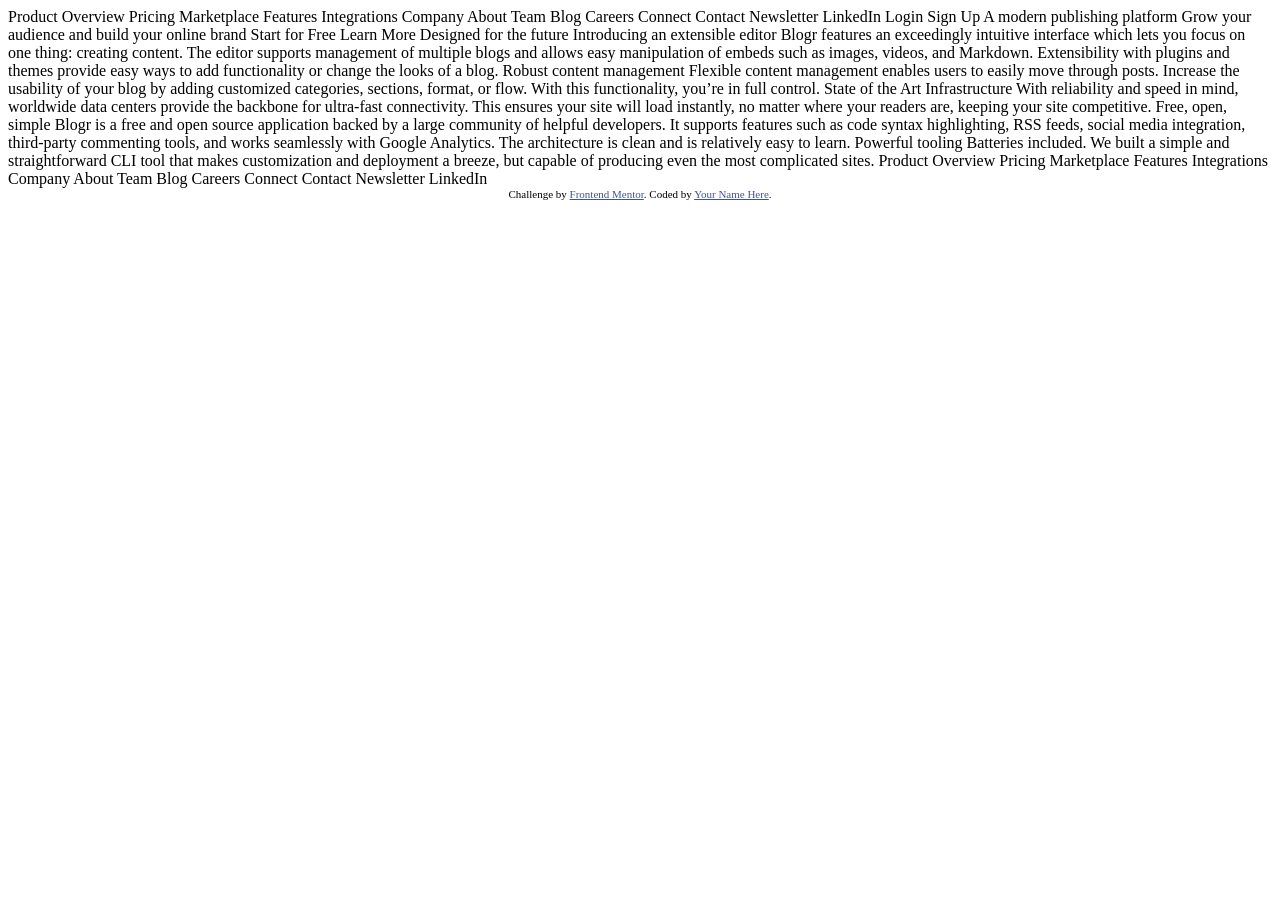
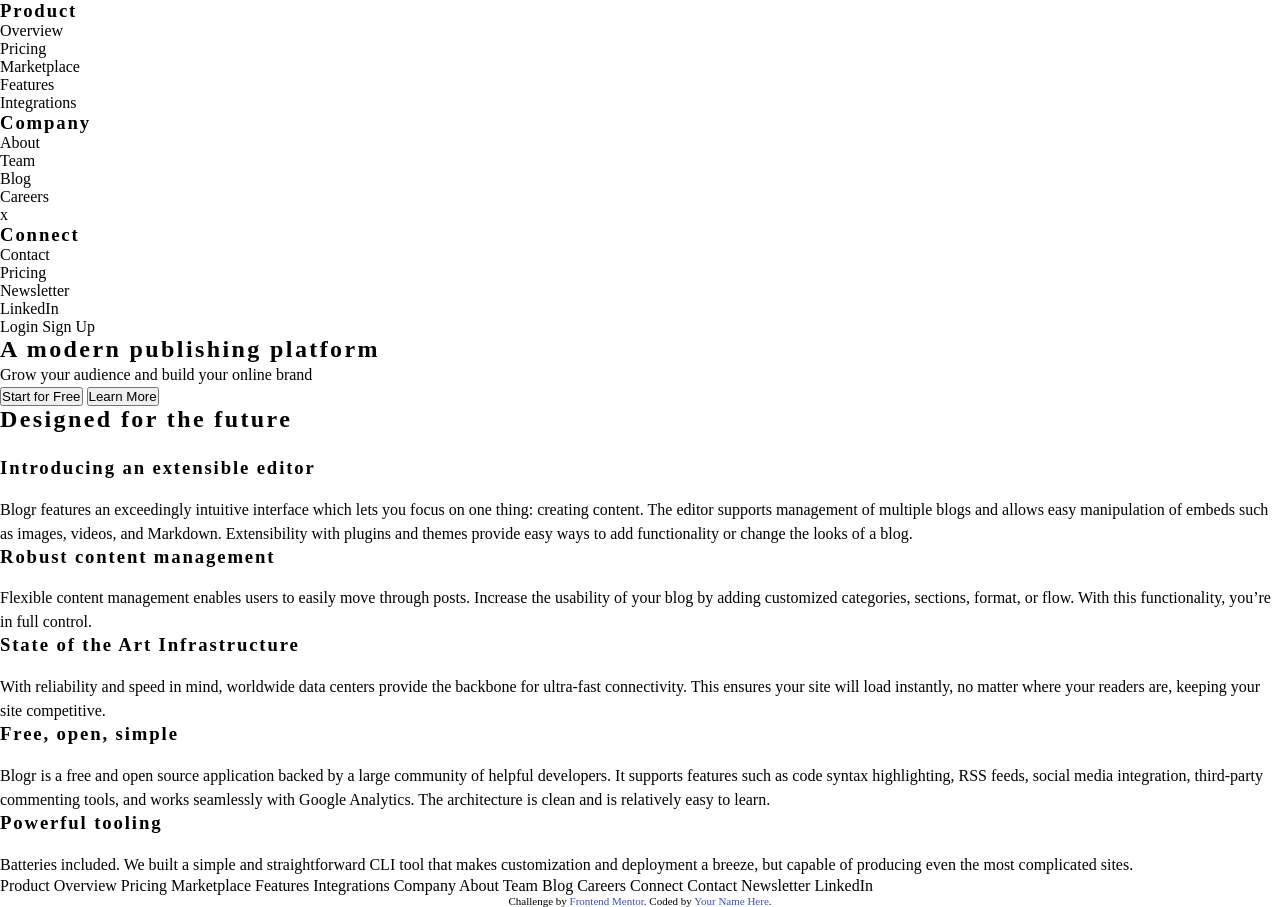
Before and after one commit to AngwenyiOgata/blogr-landing-page-main, a plain HTML site: page index.html in a window 1280 px wide. Before the commit the page ends 800 px from the top, so only its background shows below. Drawn offline with Linux system fonts and the light colour scheme.

Commit message:
modified index.html

```diff
--- a/css/styles.css
+++ b/css/styles.css
@@ -37,7 +37,53 @@
   --font-ubuntu: 'Ubuntu', sans-serif;
 }
 
+html {
+  scroll-behavior: smooth;
+  /* font-size: var(--FS);
+  font-family: var(--FF);
+  background-color: var(--BGCOLOR);
+  background-image: var(--BGIMAGE); */
+}
+
 body {
+  /* background-color: var(--BODY-BGCOLOR); */
+  /* color: var(--FONT-COLOR); */
+  min-height: 100vh;
+  /* max-width: 800px; */
+  /* margin: 0 auto; */
+  /* border-left: var(--BORDERS);
+  border-right: var(--BORDERS);
+  box-shadow: 0 0 10px var(--BORDER-COLOR); */
+}
+
+h1,
+h2,
+h3 {
+  font-family: var(--FF-HEADINGS);
+  letter-spacing: 0.1em;
+}
+
+h2,
+h3 {
+  margin-bottom: 1em;
+  color: var(--HIGHLIGHT-COLOR);
+}
+
+p {
+  line-height: 1.5;
+}
+
+a:any-link {
+  color: var(--LINK-COLOR);
+}
+
+a:hover,
+a:focus-visible {
+  color: var(--LINK-HOVER);
+}
+
+a:active {
+  color: var(--LINK-ACTIVE);
 }
 
 .attribution {
--- a/index.html
+++ b/index.html
@@ -1,99 +1,145 @@
 <!DOCTYPE html>
 <html lang="en">
   <head>
-  <meta charset="UTF-8">
-  <meta name="viewport" content="width=device-width, initial-scale=1.0"> <!-- displays site properly based on user's device -->
+    <meta charset="UTF-8" />
+    <meta name="viewport" content="width=device-width, initial-scale=1.0" />
+    <!-- displays site properly based on user's device -->
 
-  <link rel="icon" type="image/png" sizes="32x32" href="./images/favicon-32x32.png">
+    <link
+      rel="icon"
+      type="image/png"
+      sizes="32x32"
+      href="./images/favicon-32x32.png"
+    />
 
     <title>Frontend Mentor | [Blogr]</title>
 
-  <!-- Feel free to remove these styles or customise in your own stylesheet 👍 -->
-  <style>
-    .attribution { font-size: 11px; text-align: center; }
-    .attribution a { color: hsl(228, 45%, 44%); }
-  </style>
+    <!-- LINK TO CSS -->
+    <link rel="stylesheet" href="./css/styles.css" />
+    <!-- javascript source -->
+    <script src="./js/app.js" defer></script>
   </head>
   <body>
-  Product
+    <header>
+      <section>
+        <nav>
+          <ul>
+            <h1>Product</h1>
+            <li>Overview</li>
+            <li>Pricing</li>
+            <li>Marketplace</li>
+            <li>Features</li>
+            <li>Integrations</li>
+          </ul>
 
-  Overview
-  Pricing
-  Marketplace
-  Features
-  Integrations
+          <ul>
+            <h1>Company</h1>
+            <li>About</li>
+            <li>Team</li>
+            <li>Blog</li>
+            <li>Careers</li>
+            x
+          </ul>
 
-  Company
+          <ul>
+            <h1>Connect</h1>
+            <li>Contact</li>
+            <li>Pricing</li>
+            <li>Newsletter</li>
+            <li>LinkedIn</li>
+          </ul>
+        </nav>
+        Login Sign Up
+      </section>
+      <section>
+        <h1>A modern publishing platform</h1>
+        <p>Grow your audience and build your online brand</p>
 
-  About
-  Team
-  Blog
-  Careers
+        <button>Start for Free</button>
+        <button>Learn More</button>
+      </section>
+    </header>
 
-  Connect
+    <main>
+      <section>
+        <article>
+          <div>
+            <h2>Designed for the future</h2>
 
-  Contact
-  Newsletter
-  LinkedIn
+            <h3>Introducing an extensible editor</h3>
+            <p>
+              Blogr features an exceedingly intuitive interface which lets you
+              focus on one thing: creating content. The editor supports
+              management of multiple blogs and allows easy manipulation of
+              embeds such as images, videos, and Markdown. Extensibility with
+              plugins and themes provide easy ways to add functionality or
+              change the looks of a blog.
+            </p>
+          </div>
+          <div>
+            <h3>Robust content management</h3>
+            <p>
+              Flexible content management enables users to easily move through
+              posts. Increase the usability of your blog by adding customized
+              categories, sections, format, or flow. With this functionality,
+              you’re in full control.
+            </p>
+          </div>
+        </article>
+        <article>
+          <!-- for image -->
+        </article>
+      </section>
 
-  Login
-  Sign Up
+      <section>
+        <h3>State of the Art Infrastructure</h3>
+        <p>
+          With reliability and speed in mind, worldwide data centers provide the
+          backbone for ultra-fast connectivity. This ensures your site will load
+          instantly, no matter where your readers are, keeping your site
+          competitive.
+        </p>
+      </section>
 
-  A modern publishing platform
-  Grow your audience and build your online brand
+      <section>
+        <article>
+          <!-- image here -->
+        </article>
 
-  Start for Free
-  Learn More
+        <article>
+          <div>
+            <h3>Free, open, simple</h3>
+            <p>
+              Blogr is a free and open source application backed by a large
+              community of helpful developers. It supports features such as code
+              syntax highlighting, RSS feeds, social media integration,
+              third-party commenting tools, and works seamlessly with Google
+              Analytics. The architecture is clean and is relatively easy to
+              learn.
+            </p>
+          </div>
+          <div>
+            <h3>Powerful tooling</h3>
+            <p>
+              Batteries included. We built a simple and straightforward CLI tool
+              that makes customization and deployment a breeze, but capable of
+              producing even the most complicated sites.
+            </p>
+          </div>
+        </article>
+      </section>
+    </main>
 
-  Designed for the future
-
-  Introducing an extensible editor
-  Blogr features an exceedingly intuitive interface which lets you focus on one thing: creating content.
-  The editor supports management of multiple blogs and allows easy manipulation of embeds such as images,
-  videos, and Markdown. Extensibility with plugins and themes provide easy ways to add functionality or
-  change the looks of a blog.
-
-  Robust content management
-  Flexible content management enables users to easily move through posts. Increase the usability of your blog
-  by adding customized categories, sections, format, or flow. With this functionality, you’re in full control.
-
-  State of the Art Infrastructure
-  With reliability and speed in mind, worldwide data centers provide the backbone for ultra-fast connectivity.
-  This ensures your site will load instantly, no matter where your readers are, keeping your site competitive.
-
-  Free, open, simple
-  Blogr is a free and open source application backed by a large community of helpful developers. It supports
-  features such as code syntax highlighting, RSS feeds, social media integration, third-party commenting tools,
-  and works seamlessly with Google Analytics. The architecture is clean and is relatively easy to learn.
-
-  Powerful tooling
-  Batteries included. We built a simple and straightforward CLI tool that makes customization and deployment a breeze, but
-  capable of producing even the most complicated sites.
-
-  Product
-
-  Overview
-  Pricing
-  Marketplace
-  Features
-  Integrations
-
-  Company
-
-  About
-  Team
-  Blog
-  Careers
-
-  Connect
-
-  Contact
-  Newsletter
-  LinkedIn
+    <footer>
+      Product Overview Pricing Marketplace Features Integrations Company About
+      Team Blog Careers Connect Contact Newsletter LinkedIn
+    </footer>
 
     <div class="attribution">
-    Challenge by <a href="https://www.frontendmentor.io?ref=challenge" target="_blank">Frontend Mentor</a>.
-    Coded by <a href="#">Your Name Here</a>.
+      Challenge by
+      <a href="https://www.frontendmentor.io?ref=challenge" target="_blank"
+        >Frontend Mentor</a
+      >. Coded by <a href="#">Your Name Here</a>.
     </div>
   </body>
 </html>
```
Also changed, not shown: 1 other file. Lines whose indentation alone changed are shown as unchanged.
